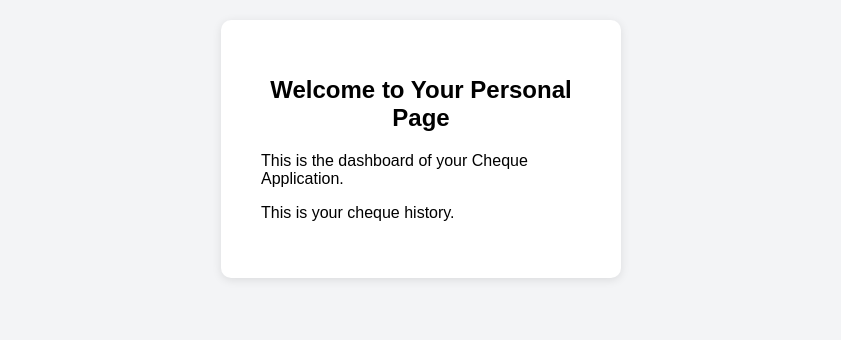
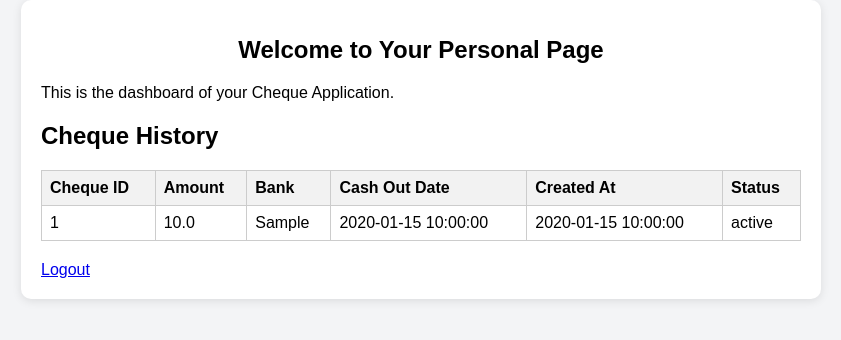
Before and after one commit to holcay92/FlaskExampleApp, a Flask app: page /dashboard in a window 1280 px wide. Shown: the part 60-400 px from the top of the page, without its empty margins (219-1060 px from the left). Run offline with Flask 3, Linux system fonts and the light colour scheme; the visitor is signed in with stand-in values (Sample User, id 1); tables that the repository leaves empty hold one stand-in row (values such as "Sample post").

Commit message:
dashboard page is added

```diff
--- a/app.py
+++ b/app.py
@@ -17,7 +17,7 @@ def cashout_cheque():
 @routes.route('/cheque-details', methods=['GET', 'POST'])
 def cheque_details():
     if request.method == 'POST':
-        # Get form data
+
         email = request.form['email']
         receiver_email = request.form['receiver-email']
         cheque_id = request.form['chequeId']
@@ -25,16 +25,13 @@ def cheque_details():
         bank = request.form['bank']
         cashing_date = request.form['date']
 
-        # Query the database to retrieve the user and receiver customer IDs based on the provided email addresses
         user = Customer.query.filter_by(email=email).first()
         receiver_customer = Customer.query.filter_by(email=receiver_email).first()
 
-        # If either user or receiver_customer is not found, display an error message
         if not user or not receiver_customer:
             flash('Invalid email address. Please provide valid email addresses.', 'danger')
             return redirect(url_for('routes.cheque_details'))
 
-        # Create a new Cheque object
         new_cheque = Cheque(
             amount=amount,
             cash_out_date=cashing_date,
@@ -44,60 +41,41 @@ def cheque_details():
             receiver_customer_id=receiver_customer.id,
             created_at=datetime.now(timezone.utc)
         )
-
-        # Add the new cheque to the database session
         db.session.add(new_cheque)
 
         try:
-            # Commit the transaction to save the new cheque to the database
             db.session.commit()
             flash('Cheque details submitted successfully!', 'success')
             return redirect(url_for('routes.cheque_details'))
         except Exception as e:
-            # Rollback the transaction in case of any error
             db.session.rollback()
             flash(f'An error occurred: {str(e)}', 'danger')
             return redirect(url_for('routes.cheque_details'))
 
-    # If the request method is GET, simply render the cheque details page
     return render_template('cheque_details.html')
 
 @routes.route('/login', methods=['GET', 'POST'])
 def login():
     print("Login method is being executed correctly.")
     if request.method == 'GET':
-        print("Login method 1.")
         return render_template('login.html')
     elif request.method == 'POST':
-        print("Login method 2.")
-        email = request.form['email']  # Log email for verification
+        email = request.form['email']
         password = request.form['password']
-        print("Login method 3.", email)
-
-        print("Trying to find user with email:", email)  # Added debug message
-
-
         user = Customer.query.filter_by(email=email).first()
-        print("Login method 4.", user,password)
-           # Check if the provided password matches the hashed password stored in the database
         if user.check_password(password):
-                print("Login method 5.")
                 session['user_id'] = user.id
                 flash('Login successful!', 'success')
                 return redirect(url_for('routes.dashboard'))
         else:
             flash('Invalid email or password. Please try again.', 'danger')
-
-        print("Login method 6.")
-        # If user is not found or password does not match, display error message
-        flash('Invalid email or password. Please try again.', 'danger')
         return redirect(url_for('routes.login'))
 
 @routes.route('/signup', methods=['GET', 'POST'])
 def signup():
     if request.method == 'POST':
         print("POST method is being executed correctly.")
-        # Get form data
+
         first_name = request.form['name']
         last_name = request.form['surname']
         phone_number = request.form['phone']
@@ -106,12 +84,11 @@ def signup():
         created_at = datetime.now(timezone.utc)
         country = 'Türkiye'
         is_verified = False
+
         # Create a new customer
-
         new_customer = Customer(first_name=first_name, last_name=last_name, phone_number=phone_number, email=email, password=password, created_at=created_at, country=country, is_verified=is_verified)
         print(new_customer)
         db.session.add(new_customer)
-        # Commit the transaction
         db.session.commit()
         flash('Sign up successful! You can now log in.', 'success')
         return redirect(url_for('routes.index'))
@@ -120,9 +97,25 @@ def signup():
 
 @routes.route('/dashboard')
 def dashboard():
-    return render_template('dashboard.html')
+    # Check if the user is logged in
+    if 'user_id' in session:
+        # Fetch the user's cheque history from the database
+        user_id = session['user_id']
+        cheque_history = Cheque.query.filter_by(user_id=user_id).all()
 
+        # Render the dashboard template with the cheque history
+        return render_template('dashboard.html', cheque_history=cheque_history)
+    else:
+        # If the user is not logged in, redirect to the login page
+        flash('Please log in to access the dashboard.', 'danger')
+        return redirect(url_for('routes.login'))
 
+@routes.route('/logout')
+def logout():
+    # Clear the session data
+    session.clear()
+    flash('You have been logged out successfully!', 'success')
+    return redirect(url_for('routes.index'))
 app.register_blueprint(routes)
 
 if __name__ == '__main__':
--- a/templates/dashboard.html
+++ b/templates/dashboard.html
@@ -1,5 +1,3 @@
-<!-- index.html -->
-
 <!DOCTYPE html>
 <html lang="en">
   <head>
@@ -7,9 +5,36 @@
     <meta name="viewport" content="width=device-width, initial-scale=1.0" />
     <title>Dashboard</title>
     <link rel="stylesheet" href="/static/style.css" />
+    <style>
+      .container {
+        max-width: 800px;
+        margin: 0 auto;
+        padding: 20px;
+      }
+      .cheque-history {
+        margin-top: 20px;
+      }
+      .cheque-table {
+        width: 100%;
+        border-collapse: collapse;
+        margin-top: 10px;
+      }
+      .cheque-table th,
+      .cheque-table td {
+        border: 1px solid #ccc;
+        padding: 8px;
+        text-align: left;
+      }
+      .cheque-table th {
+        background-color: #f2f2f2;
+      }
+      .logout-button {
+        margin-top: 20px;
+      }
+    </style>
   </head>
   <body>
-    {% include 'navbar.html' %}{% with messages = get_flashed_messages() %} {%
+    {% include 'navbar.html' %} {% with messages = get_flashed_messages() %} {%
     if messages %}
     <div class="flash-messages">
       {% for message in messages %}
@@ -20,7 +45,36 @@
     <div class="container">
       <h1>Welcome to Your Personal Page</h1>
       <p>This is the dashboard of your Cheque Application.</p>
-      <p>This is your cheque history.</p>
+      <h2>Cheque History</h2>
+      <div class="cheque-history">
+        <table class="cheque-table">
+          <thead>
+            <tr>
+              <th>Cheque ID</th>
+              <th>Amount</th>
+              <th>Bank</th>
+              <th>Cash Out Date</th>
+              <th>Created At</th>
+              <th>Status</th>
+            </tr>
+          </thead>
+          <tbody>
+            {% for cheque in cheque_history %}
+            <tr>
+              <td>{{ cheque.id }}</td>
+              <td>{{ cheque.amount }}</td>
+              <td>{{ cheque.bank }}</td>
+              <td>{{ cheque.cash_out_date }}</td>
+              <td>{{ cheque.created_at }}</td>
+              <td>{{ cheque.status }}</td>
+            </tr>
+            {% endfor %}
+          </tbody>
+        </table>
+      </div>
+      <div class="logout-button">
+        <a href="{{ url_for('routes.index') }}">Logout</a>
+      </div>
     </div>
   </body>
 </html>
```
Also changed, not shown: templates/login.html (+11 -0 lines), templates/signup.html (+11 -0 lines).
